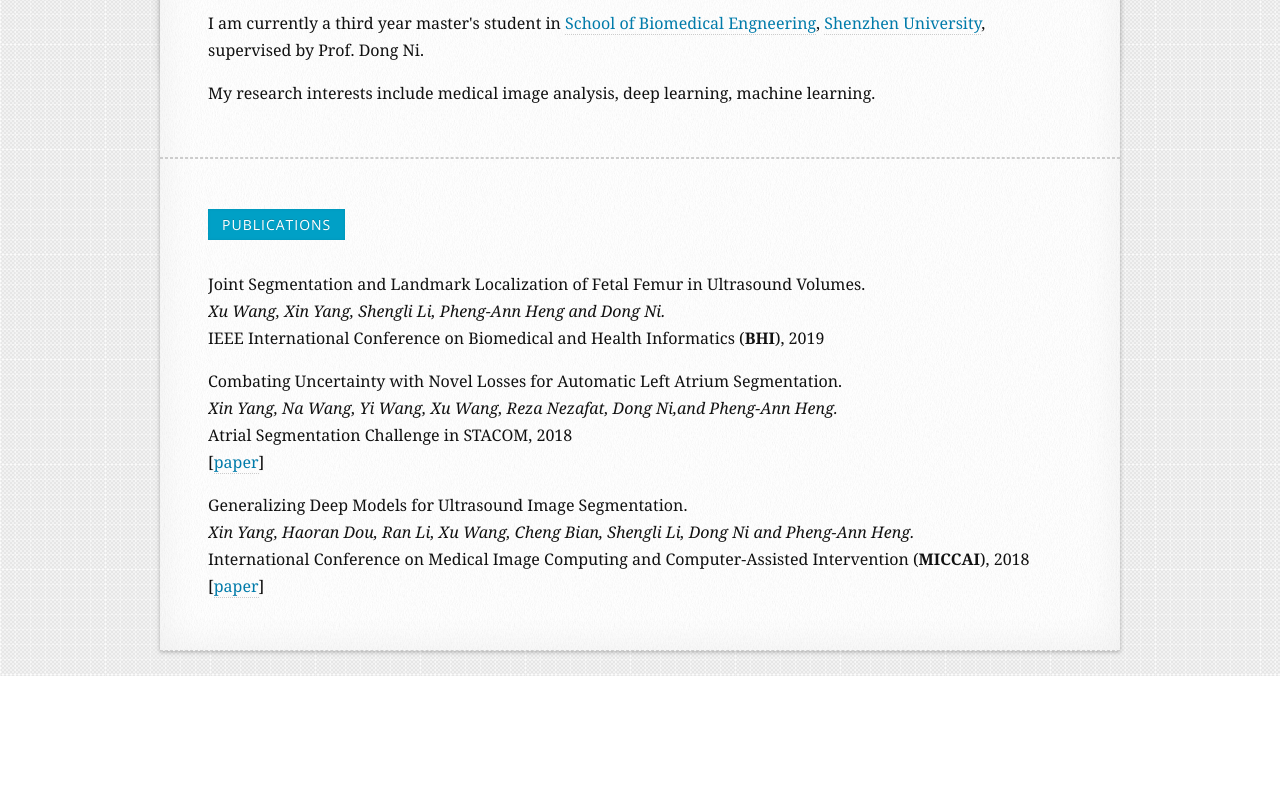
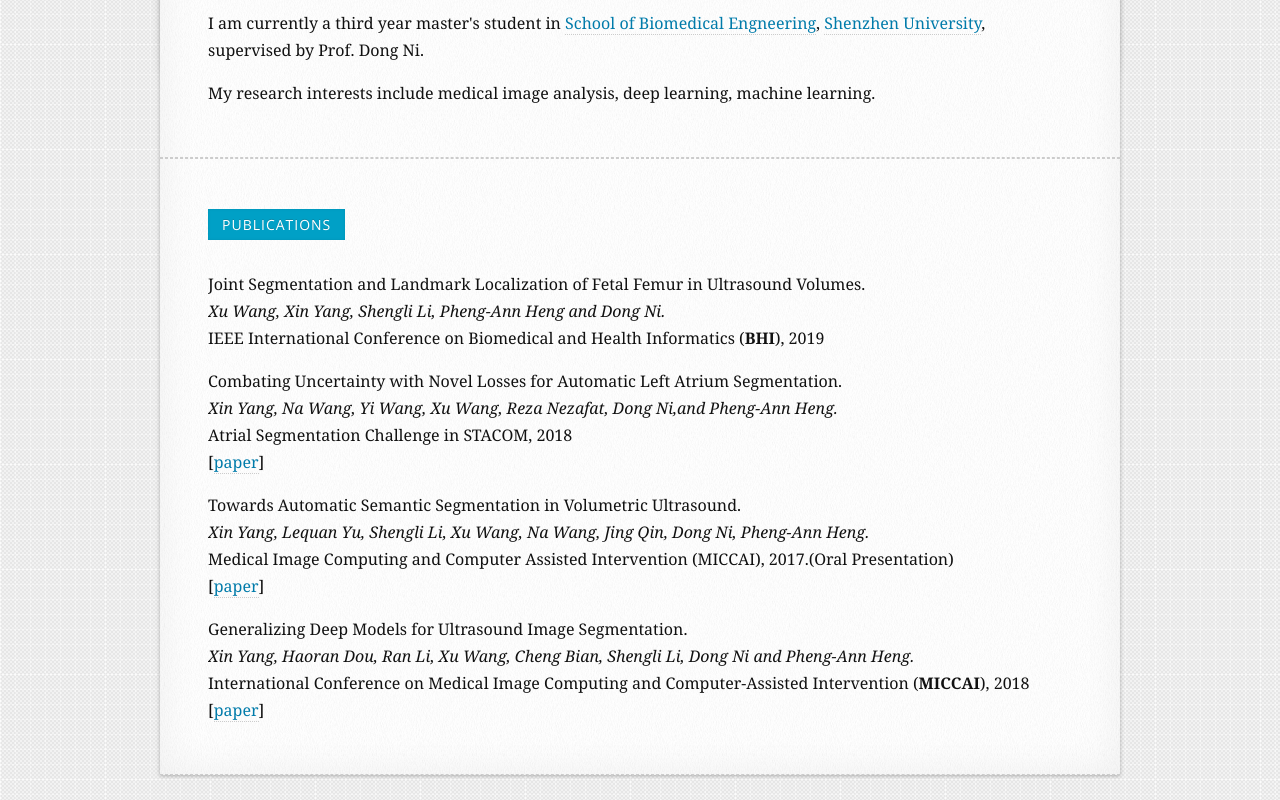
Before and after one commit to wxde/wxde.github.io, a plain HTML site: page index.html in a window 1280 px wide. Shown: the part 481-1281 px from the top of the page. Before the commit the page ends 1157 px from the top, so only its background shows below. Drawn offline with nearby package versions, Linux system fonts and the light colour scheme; a web font is replaced by a local one.

Commit message:
Update index.html
update

```diff
--- a/index.html
+++ b/index.html
@@ -114,6 +114,13 @@
 		</p>
 
 		<p>
+		Towards Automatic Semantic Segmentation in Volumetric Ultrasound.
+		<br><i>Xin Yang, Lequan Yu, Shengli Li, Xu Wang, Na Wang, Jing Qin, Dong Ni, Pheng-Ann Heng.</i></br>
+		Medical Image Computing and Computer Assisted Intervention (MICCAI), 2017.(Oral Presentation)
+		<br>[<a href="https://link.springer.com/chapter/10.1007/978-3-319-66182-7_81">paper</a>]
+		</p>
+
+		<p>
 		Generalizing Deep Models for Ultrasound Image Segmentation.
 		<br><i>Xin Yang, Haoran Dou, Ran Li, Xu Wang, Cheng Bian, Shengli Li, Dong Ni and Pheng-Ann Heng.</i></br>
 		International Conference on Medical Image Computing and Computer-Assisted Intervention (<b>MICCAI</b>), 2018
```
